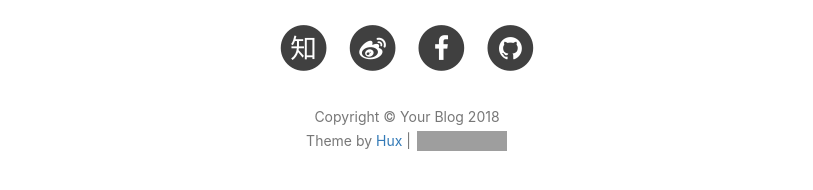
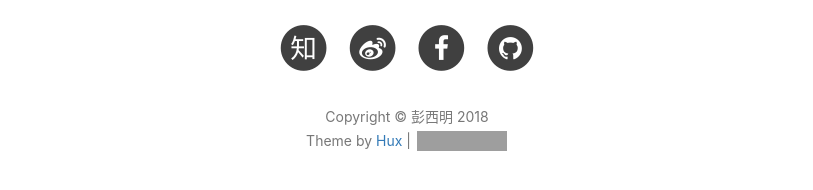
Before and after one commit to zzllover/zzllover.github.io, a Jekyll site: the page built from tags.html, in a window 1280 px wide and 900 px high, scrolled down 1140 px. Shown: the part 655-845 px from the top of the window, without its empty margins (233-1046 px from the left). Built offline with Jekyll 4.4.1, drawn with Linux system fonts in a browser that asks for light colours; nearby versions of some CDN libraries; comment, search, counter and statistics services are not loaded; grey boxes are pictures that could not be loaded.

Commit message:
Update _config.yml

```diff
--- a/_config.yml
+++ b/_config.yml
@@ -1,8 +1,8 @@
 # Site settings
-title: Your Blog
-SEOTitle: 你的博客 | Your Blog
+title: 彭西明
+SEOTitle: 哼
 header-img: img/home-bg.jpg
-email: huxpro@gmail.com
+email: 294407816@qq.com
 description: ""
 keyword: ""
 url: "https://zzllover.github.io"              # your host, for absolute URL
```
